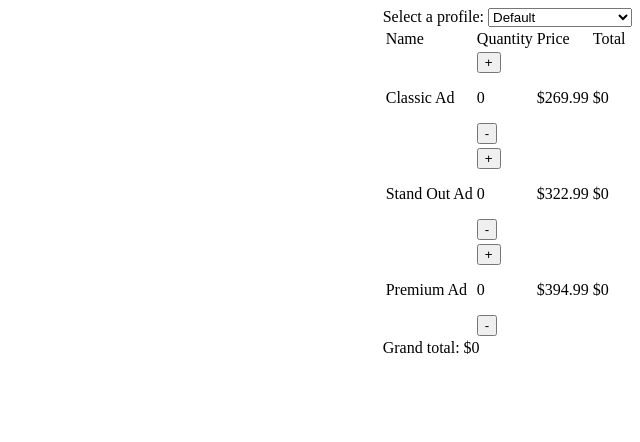
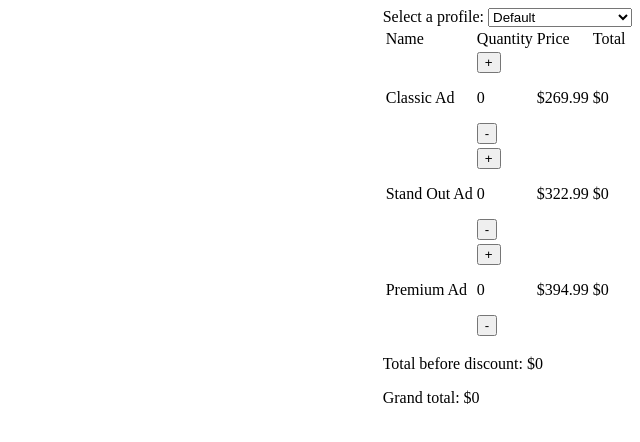
Before and after one commit to nmt/CartCodeChallenge2020, a React (Create React App) app: page / in a window 1280 px wide. Shown: the top 442 px of the page, without its empty margins (640-1280 px from the left). Built offline with nearby package versions, Linux system fonts and the light colour scheme.

Commit message:
[FEAT] Discount now works with GrandTotal

```diff
--- a/src/App.tsx
+++ b/src/App.tsx
@@ -3,7 +3,7 @@ import './css/App.css';
 import Profile from './components/Profile';
 import OrderSummary from './components/OrderSummary';
 import GrandTotal from './components/GrandTotal';
-import { PRICING_RULES, PricingRule } from './helpers/specialPricingRules';
+import { PRICING_RULES, DISCOUNT_STRING, PricingRule } from './helpers/specialPricingRules';
 
 type state = {
   profile: string,
@@ -15,6 +15,7 @@ interface Item {
   name: string,
   quantity: number,
   price: number,
+  subtotal: number,
 }
 
 class App extends React.Component<{}, state> {
@@ -31,16 +32,19 @@ class App extends React.Component<{}, state> {
           name: 'classic',
           quantity: 0,
           price: 26999,
+          subtotal: 0,
         },
         {
           name: 'standOut',
           quantity: 0,
           price: 32299,
+          subtotal: 0,
         },
         {
           name: 'premium',
           quantity: 0,
           price: 39499,
+          subtotal: 0,
         }],
       rules: [],
     };
@@ -48,8 +52,19 @@ class App extends React.Component<{}, state> {
 
   quantityChange(type: string, newQty: number) {
     const index = this.state.items.findIndex(item => item.name === type);
+    const item = this.state.items[index];
     let newArray = [...this.state.items];
-    newArray[index] = {...newArray[index], quantity: newQty}
+
+    const rules = this.state.rules;
+    // TODO: Make this more readable
+    const relevantRule = rules.find(rule => rule.appliesTo === type && rule.type === DISCOUNT_STRING);
+    const newPrice = relevantRule?.specialPrice;
+
+    const pricePerItem = newPrice ? newPrice : item.price;
+    const newSubtotal = newQty * pricePerItem;
+
+    newArray[index] = {...newArray[index], quantity: newQty};
+    newArray[index] = {...newArray[index], subtotal: newSubtotal};
 
     this.setState({
       items: newArray,
--- a/src/components/GrandTotal.tsx
+++ b/src/components/GrandTotal.tsx
@@ -5,8 +5,20 @@ interface GrandTotalProps {
   items: Array<Object>,
 }
 
-class GrandTotal extends React.Component<GrandTotalProps, {}> {
-  calculateTotal() {
+type GrandTotalState = {
+  hasDiscount: boolean,
+}
+
+class GrandTotal extends React.Component<GrandTotalProps, GrandTotalState> {
+  constructor(props: any) {
+    super(props);
+
+    this.state = {
+      hasDiscount: false,
+    }
+  }
+
+  calculateTotalBeforeDiscount() {
     const items = this.props.items;
     const total = items.reduce(function(runningTotal: number, item: any) {
       return runningTotal + item.quantity * item.price;
@@ -14,10 +26,21 @@ class GrandTotal extends React.Component<GrandTotalProps, {}> {
     return formatPrice(total);
   }
 
+  calculateTotal() {
+    const items = this.props.items;
+    const total = items.reduce(function(runningTotal: number, item: any) {
+      return runningTotal + item.subtotal;
+    }, 0)
+    return formatPrice(total);
+  }
+
   render() {
     return (
       <div id="grandTotal">
-        Grand total: {this.calculateTotal()}
+        {/* TODO: Conditional rendering */}
+        <p>Total before discount: {this.calculateTotalBeforeDiscount()}</p>
+        <p>Grand total: {this.calculateTotal()}</p>
+        {/* TODO: "You saved $XXX.XX!" */}
       </div>
     );
   }
```
